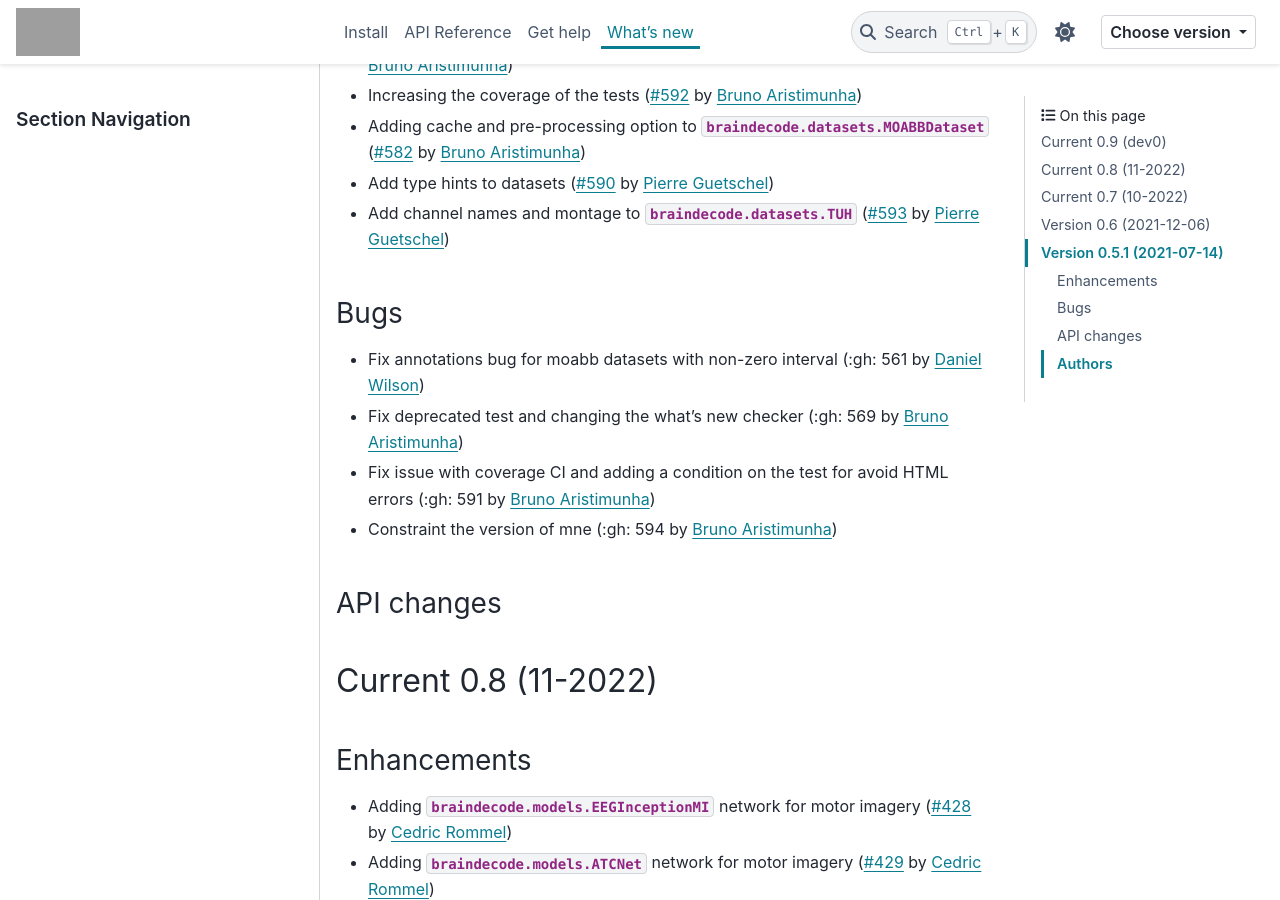
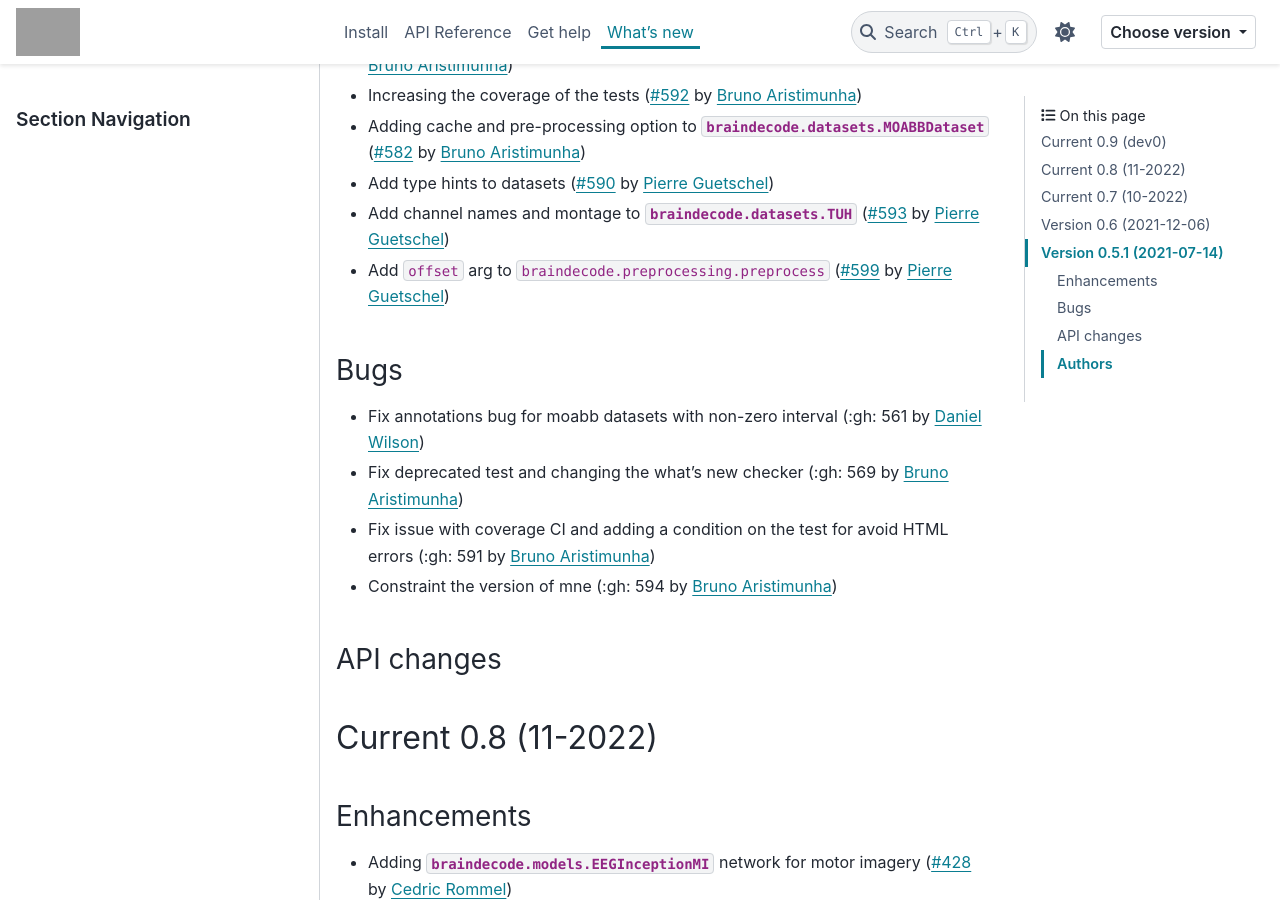
Before and after one commit to braindecode/braindecode, a Sphinx documentation site: the page built from docs/whats_new.rst, in a window 1280 px wide and 900 px high, scrolled down 727 px. Built offline with Sphinx 7.4.7 and the PyData theme 0.15.4, drawn with Linux system fonts in a browser that asks for light colours; pages that are not in the unit, such as notebooks, are missing from menus; comment, search, counter and statistics services are not loaded; cross-references to code outside the pages are shown as plain code; grey boxes are pictures that could not be loaded.

Commit message:
Update whats_new.rst

```diff
--- a/docs/whats_new.rst
+++ b/docs/whats_new.rst
@@ -35,6 +35,7 @@ Enhancements
 - Adding cache and pre-processing option to :class:`braindecode.datasets.MOABBDataset` (:gh:`582` by `Bruno Aristimunha`_)
 - Add type hints to datasets (:gh:`590` by `Pierre Guetschel`_)
 - Add channel names and montage to  :class:`braindecode.datasets.TUH` (:gh:`593` by `Pierre Guetschel`_)
+- Add ``offset`` arg to :function:`braindecode.preprocessing.preprocess` (:gh:`599` by `Pierre Guetschel`_)
 
 
 Bugs
```
